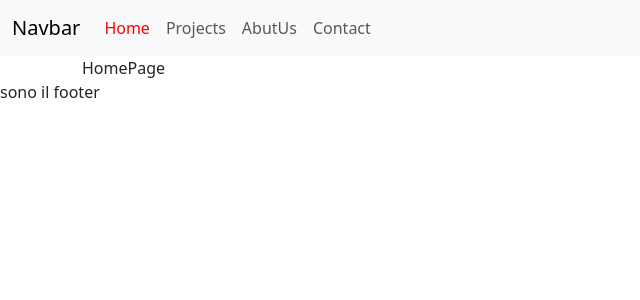
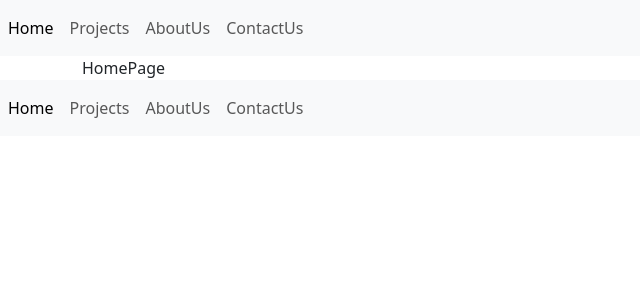
Before and after one commit to AndreaGallini/laravel-vue-router, a Vue app: page / in a window 1280 px wide. Shown: the top 300 px of the page, without its empty margins (0-640 px from the left). Built offline with nearby package versions, Linux system fonts and the light colour scheme.

Commit message:
grapich adjustment

```diff
--- a/src/assets/styles/main.scss
+++ b/src/assets/styles/main.scss
@@ -1,4 +1,4 @@
 @import 'bootstrap/scss/bootstrap';
 .router-link-exact-active{
-    color: red !important;
+    color: black !important;
 }
--- a/src/components/FooterComponent.vue
+++ b/src/components/FooterComponent.vue
@@ -1,15 +1,67 @@
 <template>
-    <div>
-sono il footer
-    </div>
+  <header>
+    <nav class="navbar navbar-expand-lg bg-body-tertiary text-center">
+      <div class="container-flui text-center">
+
+        <button
+          class="navbar-toggler"
+          type="button"
+          data-bs-toggle="collapse"
+          data-bs-target="#navbarSupportedContent"
+          aria-controls="navbarSupportedContent"
+          aria-expanded="false"
+          aria-label="Toggle navigation"
+        >
+          <span class="navbar-toggler-icon"></span>
+        </button>
+        <div class="collapse navbar-collapse text-center" id="navbarSupportedContent">
+          <ul class="navbar-nav me-auto mb-2 mb-lg-0">
+            <li
+              class="nav-item"
+              v-for="(link, index) in menuLinks"
+              :key="index"
+            >
+              <router-link
+                active-class="active"
+                :to="{ name: link.routeName }"
+                class="nav-link text-center"
+              >
+                {{ link.label }}
+              </router-link>
+            </li>
+          </ul>
+        </div>
+      </div>
+    </nav>
+  </header>
 </template>
 
 <script>
-    export default {
-        name:'FooterComponent'
-    }
+export default {
+  name: "HeaderComponent",
+  data() {
+    return {
+      menuLinks: [
+        {
+          label: "Home",
+          routeName: "home",
+        },
+        {
+          label: "Projects",
+          routeName: "projects",
+        },
+        {
+          label: "AboutUs",
+          routeName: "AboutUs",
+        },
+        {
+          label: "ContactUs",
+          routeName: "ContactUs",
+        },
+      ],
+    };
+  },
+};
 </script>
 
-<style lang="scss" scoped>
-
-</style>
+<style lang="scss" scoped></style>
--- a/src/components/HeaderComponent.vue
+++ b/src/components/HeaderComponent.vue
@@ -1,8 +1,8 @@
 <template>
   <header>
-    <nav class="navbar navbar-expand-lg bg-body-tertiary">
-      <div class="container-fluid">
-        <a class="navbar-brand" href="#">Navbar</a>
+    <nav class="navbar navbar-expand-lg bg-body-tertiary text-center">
+      <div class="container-flui text-center">
+
         <button
           class="navbar-toggler"
           type="button"
@@ -14,7 +14,7 @@
         >
           <span class="navbar-toggler-icon"></span>
         </button>
-        <div class="collapse navbar-collapse" id="navbarSupportedContent">
+        <div class="collapse navbar-collapse text-center" id="navbarSupportedContent">
           <ul class="navbar-nav me-auto mb-2 mb-lg-0">
             <li
               class="nav-item"
@@ -24,7 +24,7 @@
               <router-link
                 active-class="active"
                 :to="{ name: link.routeName }"
-                class="nav-link"
+                class="nav-link text-center"
               >
                 {{ link.label }}
               </router-link>
@@ -51,11 +51,11 @@ export default {
           routeName: "projects",
         },
         {
-          label: "AbutUs",
+          label: "AboutUs",
           routeName: "AboutUs",
         },
         {
-          label: "Contact",
+          label: "ContactUs",
           routeName: "ContactUs",
         },
       ],
--- a/src/components/ProjectCardComponent.vue
+++ b/src/components/ProjectCardComponent.vue
@@ -1,16 +1,53 @@
 <template>
-    <div>
-        <h1>{{ obj.nome_progetto }}</h1>
+    <div class="col-sm-12 col-md-6 col-lg-4">
+        <p class="title_card">{{ obj.nome_progetto }}</p>
+        <div v-if="obj.img">
+                   <img  :src="`${store.imagePath}${obj.img}`" class="card-img-top" >
+
+        </div>
+        <div v-else>
+        <img src="/img/no_img.webp" alt="">
+        </div>
+        <p class="descrizione">{{ this.trimText(obj.descrizione) }}</p>
+         <router-link
+        :to="{ name: 'ProjectPage', params: { slug: obj.slug } }"
+        class="btn btn-primary"
+        >Visualizza il dettaglio del progetto</router-link
+      >
     </div>
 </template>
 
 <script>
+import { store } from '../store';
     export default {
     name: 'ProjectCardComponent',
-        props:["obj"]
+    props: ["obj"],
+    data() {
+        return {
+            store,
+            textlength : 30,
+        }
+    },
+    methods: {
+        trimText(text){
+            if(text.length > this.textlength){
+                return text.substr(0,this.textlength) + '...';
+            }
+            return text;
+           }
+    }
+
     }
 </script>
 
 <style lang="scss" scoped>
-
+img{
+    width: 100%;
+    height: 300px;
+}
+.title_card{
+    font-size: 20px;
+    font-weight: bold;
+    text-transform: uppercase;
+}
 </style>
--- a/src/pages/ProjectList.vue
+++ b/src/pages/ProjectList.vue
@@ -1,19 +1,6 @@
 <template>
-  <h1>ProjectList</h1>
-  <div class="row">
-    <div class="col-3 col-md-4" v-for="project in projects">
-      <h6>{{ project.nome_progetto }}</h6>
-      <p>{{ project.descrizione }}</p>
-      <p>{{ project.slug }}</p>
-      <img :src="`${store.imagePath}${project.img}`" class="card-img-top" >
-      <router-link
-        :to="{ name: 'ProjectPage', params: { slug: project.slug } }"
-        class="btn btn-primary"
-        >Visualizza il dettaglio del progetto</router-link
-      >
-    </div>
-  </div>
-  <div class="row">
+
+  <div class="row my_container">
     <ProjectCardComponent v-for="project in projects" :obj="project"></ProjectCardComponent>
   </div>
 
@@ -51,4 +38,8 @@ export default {
 <style lang="scss" scoped>
 img{
   width: 200px;
-}</style>
+}
+.my_container{
+  padding-top: 2rem;
+}
+</style>
--- a/src/pages/ProjectPage.vue
+++ b/src/pages/ProjectPage.vue
@@ -1,7 +1,38 @@
 <template>
-  <div>ProjectPage</div>
   <div v-if="project">
-    <h1>{{ project.nome_progetto }}</h1>
+ <h1 class="text-center text-capitalize">{{ project.nome_progetto }}</h1>
+        <div class="head_show">
+            <section class="head_show_left">
+              <p v-if="project.category"> Categoria : {{ project.category.name }}</p>
+              <p v-else>Categoria non attribuita</p>
+            </section>
+            <section class="head_show_center">
+                <p>Autore : {{ project.autore }}</p>
+            </section>
+            <section class="head_show_right">
+                <section v-if="project.tecnologies">
+                <p v-for="tecnology in project.tecnologies"> Tecnologie utilizzate: {{ tecnology.name }}</p>
+                </section>
+                <section v-else>0</section>
+            </section>
+
+        </div>
+        <div class="body_show text-center">
+
+                    <div v-if="project.img">
+                   <img  :src="`${store.imagePath}${project.img}`" class="" >
+
+        </div>
+        <div v-else>
+        <img src="../../public/img/no_img.webp" alt="">
+        </div>
+            <div class="descrizione">
+          <p>{{ project.descrizione }}</p>
+        </div>
+
+        <p>Data inizio progetto : {{ project.data_inizio_progetto }}</p>
+        </div>
+
   </div>
   <div v-else>
   Wait
@@ -39,4 +70,47 @@ export default {
 };
 </script>
 
-<style lang="scss" scoped></style>
+<style lang="scss" scoped>
+.head_show_left{
+flex-basis: 33.3%;
+justify-self: flex-start;
+margin-left: 5rem;
+}
+.head_show_center {
+flex-basis: 33.3%;
+justify-self: center;
+text-align: center;
+}
+.head_show_right {
+flex-basis: 33.3%;
+display: flex;
+justify-content: flex-end;
+margin-right: 5rem;
+}
+.body_show{
+        p {
+                font-size: 18px;
+            }
+}
+.my_container_show{
+    display: flex;
+    justify-content: center;
+    flex-direction: column;
+    width: 50%;
+    height: calc(100vh - 100px);
+}
+.head_show{
+    display: flex;
+    p{
+        font-size: 20px;
+    }
+}
+img{
+  width: 400px;
+  margin: 1rem 0;
+}
+.descrizione{
+  padding-top: 3rem;
+  padding-bottom: 1rem;
+}
+</style>
```
Also changed, not shown: public/img/no_img.webp (added).
